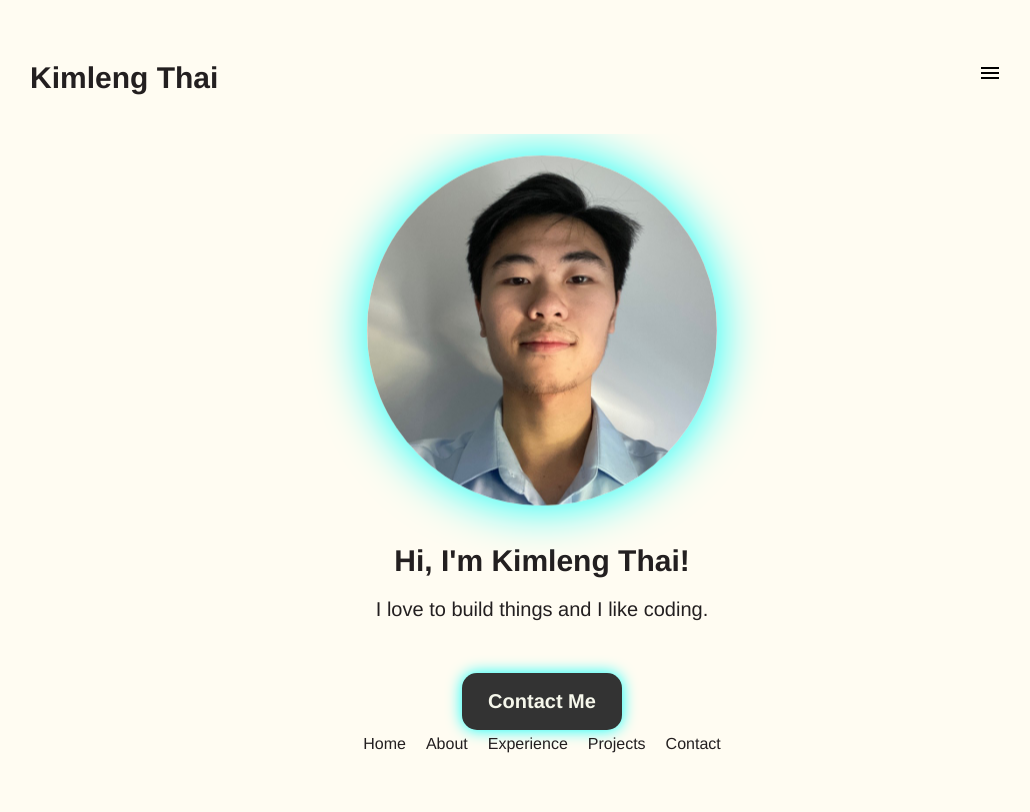
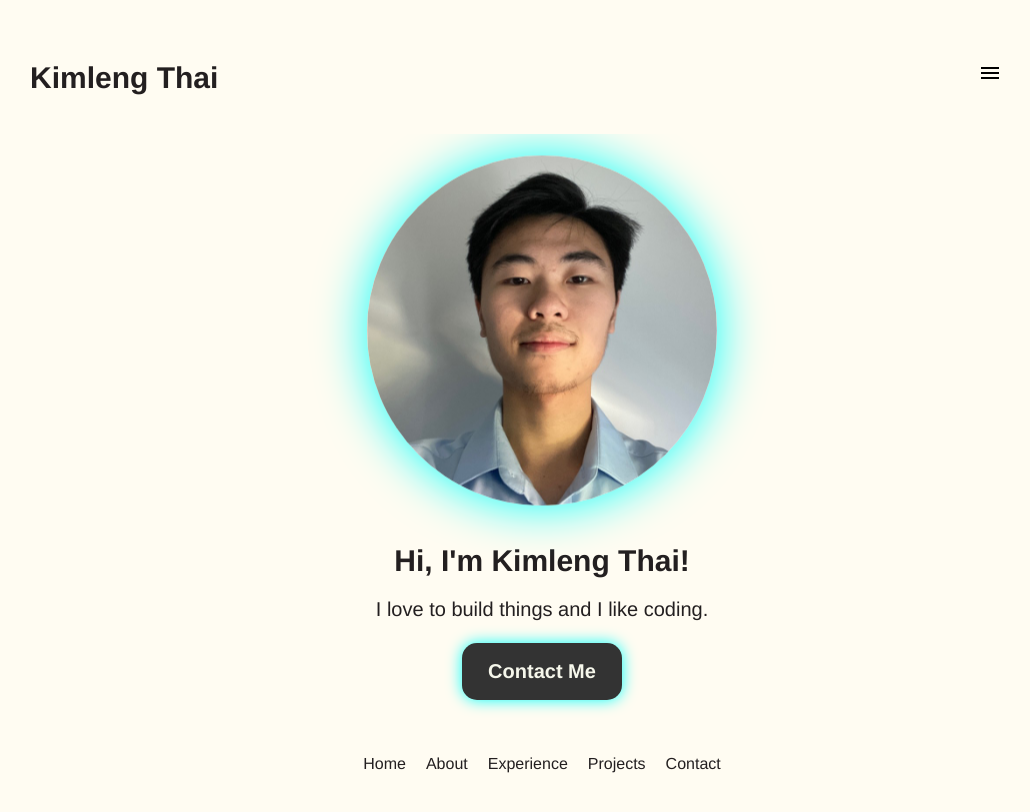
Before and after one commit to kimlengthai/KimlengThai-ePortfolio, a React (Vite) app: page / in a window 1280 px wide. Shown: the top 812 px of the page, without its empty margins (98-1128 px from the left). Built offline with nearby package versions, Linux system fonts and the light colour scheme.

Commit message:
Final fixes for navigation component
I adjusted the height by using margin-top with a negative value.

```diff
--- a/src/components/Hero/Hero.module.css
+++ b/src/components/Hero/Hero.module.css
@@ -52,7 +52,7 @@
     padding: 17px 26px;
     box-shadow: 0 0 15px 0 rgb(7, 255, 251);
     transition: background-color 0.3s, color 0.3s, transform 0.3s;
-    margin-bottom: 15px;
+    margin-top: -30px;
 }
 
 .contactBtn:hover {
@@ -114,7 +114,7 @@
 .navigation {
     display: flex;
     position: absolute;
-    bottom: -20px;
+    bottom: 0px;
     gap: 20px;
     align-items: center;
     justify-content: center;
@@ -128,7 +128,7 @@
     font-size: 16px;
     color: var(--color-text);
     text-decoration: none;
-    height: 60px;
+    height: 20px;
   }
 
 @media screen and (max-width: 835px) {
```
